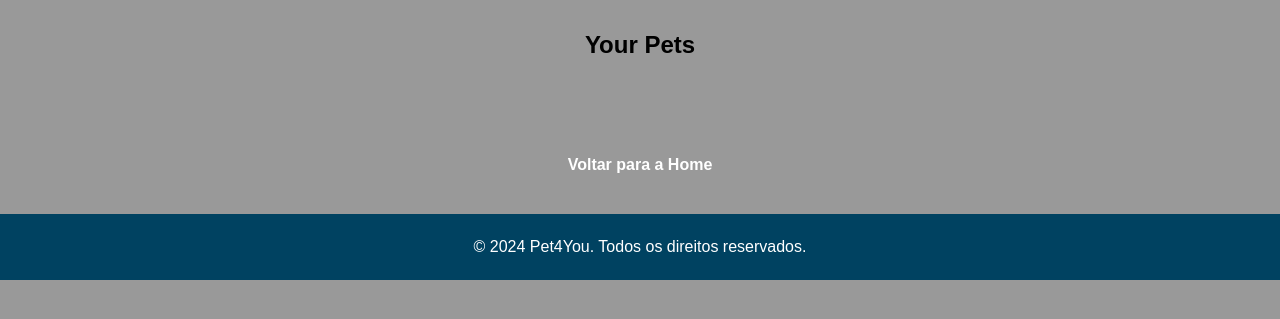
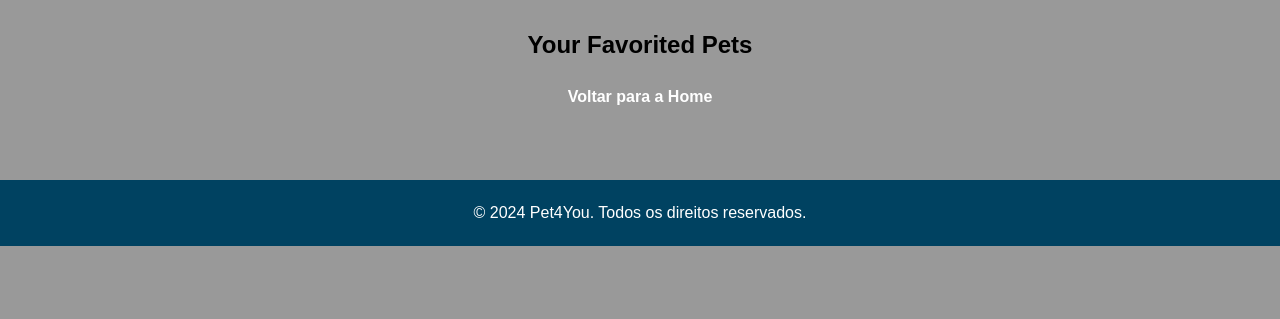
Before and after one commit to antonioz2022/ProjetoFDS, a Django app: page /pet4you_app/favorite/ in a window 1280 px wide. Shown: the part 124-443 px from the top of the page. Run offline with Django 5.2, Linux system fonts and the light colour scheme; the visitor is signed in with stand-in values (Sample User, id 1); data that the repository does not hold is empty.

Commit message:
correção no commit anterior e na listagem de pets na home

```diff
--- a/pet4you_app/templates/favorite.html
+++ b/pet4you_app/templates/favorite.html
@@ -36,7 +36,7 @@
   .pet-item img {
     width: 100px; /* Define o tamanho da imagem */
     height: auto; /* Mantém a proporção */
-    margin-bottom: 10px; /* Adiciona espaçamento abaixo da imagem */
+    margin-bottom: 0px; /* Adiciona espaçamento abaixo da imagem */
   }
 </style>
 
@@ -65,7 +65,11 @@
 
 <section class="content">
   <div class="container">
-    <h1 style="text-align: center;">Your Pets</h1>
+    <h1 style="text-align: center;">Your Favorited Pets</h1>
+    <div class="register-link" style="display: flex; justify-content: center;">
+        <p style="margin: 20px 0;"><a href="{% url 'pet4you:home' %}" style="text-decoration: none;">Voltar para a Home</a></p>
+      </div>
+
     {% if pets %}
     <div class="content">
         {% for pet in pets %}
@@ -92,10 +96,6 @@
   </div>
 </section>
 
-<div class="register-link" style="display: flex; justify-content: center; align-items: center; height: 100px;">
-  <p style="margin: 0;"><a href="{% url 'pet4you:home' %}" style="text-decoration: none;">Voltar para a Home</a></p>
-</div>
-
 
 <footer class="home-footer">
   <div class="container">
--- a/pet4you_app/views.py
+++ b/pet4you_app/views.py
@@ -140,5 +140,6 @@ def listar_pets(request):
 
 
 def home(request):
-    pets_para_adocao = Pet.objects.all()  # Recupera todos os pets para adoção
+    user = request.user
+    pets_para_adocao = Pet.objects.filter(~Q(owner=user))  # Recupera todos os pets para adoção
     return render(request, "home.html", {'pets_para_adocao': pets_para_adocao})
```
Also changed, not shown: pet4you_app/templates/list.html (+7 -4 lines).
